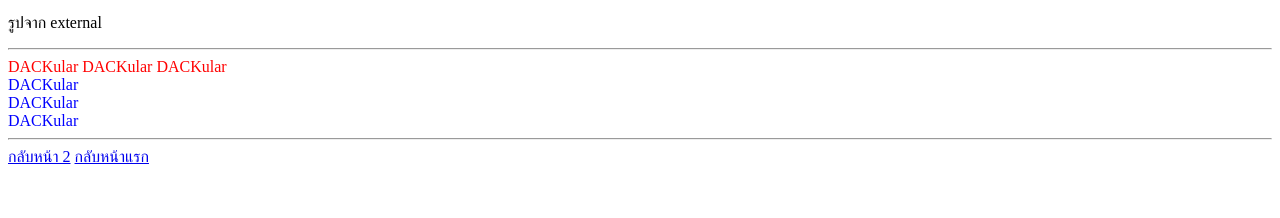
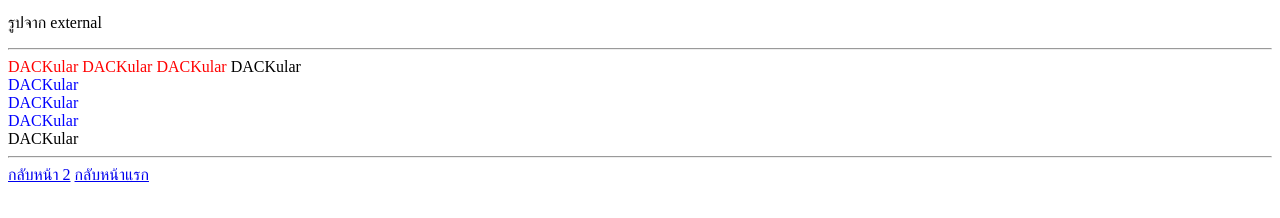
Before and after one commit to dackular/HTML5-Basic, a plain HTML site: page page3.html in a window 1280 px wide. Shown: the part 572-790 px from the top of the page. Drawn offline with Linux system fonts and the light colour scheme.

Commit message:
update span and div

```diff
--- a/page3.html
+++ b/page3.html
@@ -53,9 +53,11 @@
     <span style="color: red;">DACKular</span>
     <span style="color: red;">DACKular</span>
     <span style="color: red;">DACKular</span>
+    <span>DACKular</span>
     <div style="color: blue;">DACKular</div>
     <div style="color: blue;">DACKular</div>
     <div style="color: blue;">DACKular</div>
+    <div>DACKular</div>
     <hr>
     <a href="page2.html">กลับหน้า 2</a>
     <a href="index.html">กลับหน้าแรก</a><br>
```
